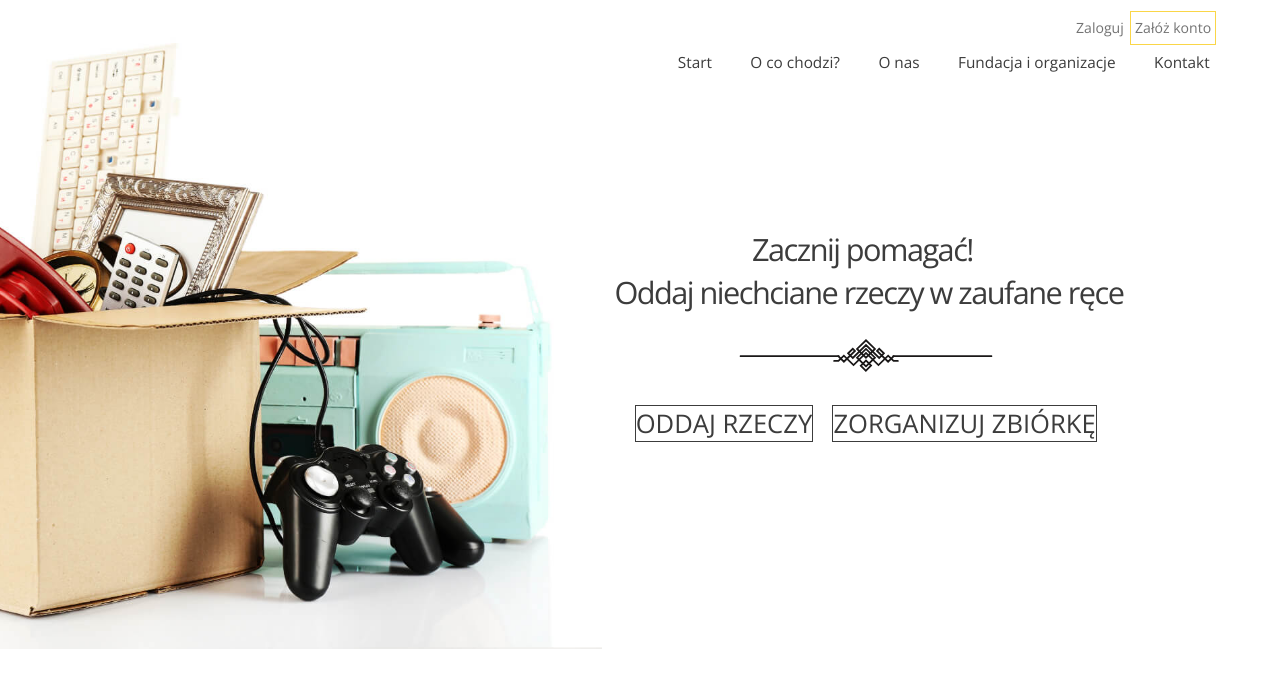
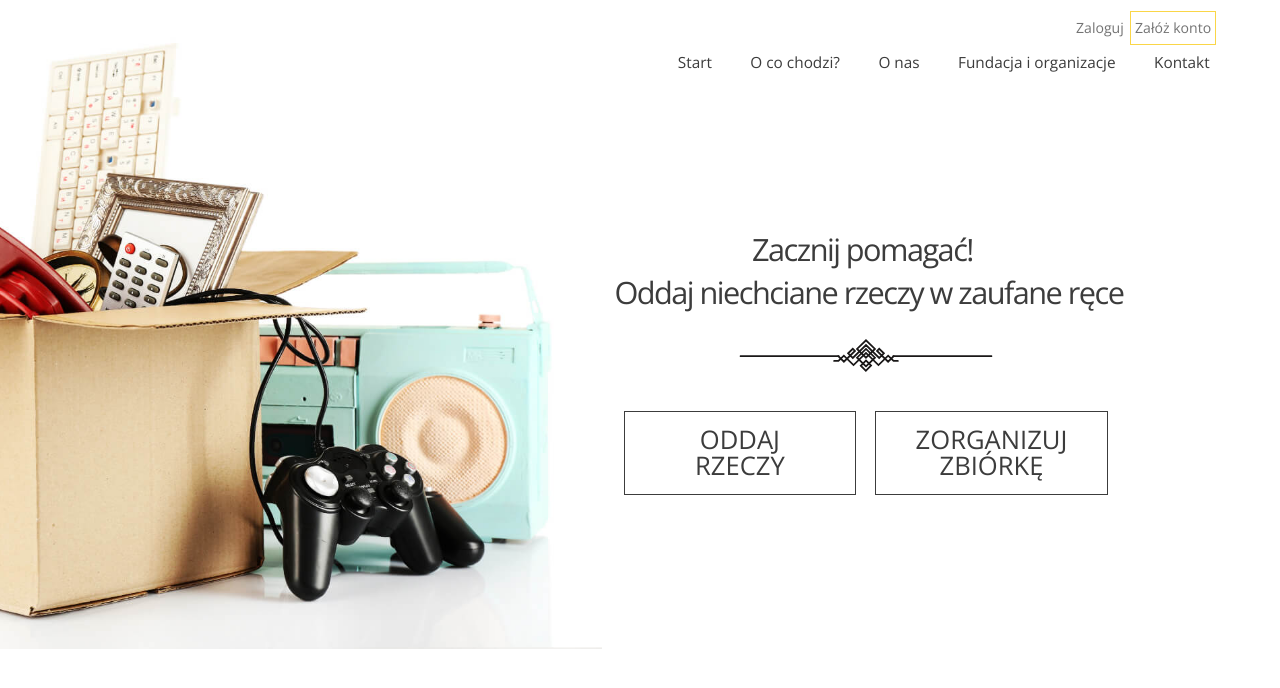
Before and after one commit to not-capuleti/oddaj-rzeczy, a React (Create React App) app: page /#/ in a window 1280 px wide. Shown: the top 688 px of the page. Built offline with nearby package versions, Linux system fonts and the light colour scheme.

Commit message:
Put text in btns into spans and set equal width for themgit

```diff
--- a/src/components/Home/Header/Decoration.js
+++ b/src/components/Home/Header/Decoration.js
@@ -3,7 +3,15 @@ import React, { Component } from 'react';
 class Decoration extends Component {
 	render() {
 		return (
-			<svg xmlns="http://www.w3.org/2000/svg" width="253" height="33" viewBox="0 0 253 33">
+			<svg
+				aria-labelledby="decoration"
+				role="img"
+				xmlns="http://www.w3.org/2000/svg"
+				width="253"
+				height="33"
+				viewBox="0 0 253 33"
+			>
+				<title id="decoration">Decorative line</title>
 				<defs>
 					<clipPath id="a">
 						<rect width="253" height="33" fill="none" />
--- a/src/components/Home/Header/IntroBtns.js
+++ b/src/components/Home/Header/IntroBtns.js
@@ -3,14 +3,18 @@ import { Link } from 'react-router-dom';
 
 class IntroBtns extends Component {
 	render() {
-		const introBtnTexts = [ 'Oddaj rzeczy', 'Zorganizuj zbiórkę' ];
 		return (
 			<div className="header__intro__btn">
-				{introBtnTexts.map((text, idx) => (
-					<Link to="/logowanie" key={idx}>
-						{text.toUpperCase()}
-					</Link>
-				))}
+				<Link to="/logowanie">
+					<span>ODDAJ</span>
+					{'\n'}
+					<span>RZECZY</span>
+				</Link>
+				<Link to="/logowanie">
+					<span>ZORGANIZUJ</span>
+					{'\n'}
+					<span>ZBIÓRKĘ</span>
+				</Link>
 			</div>
 		);
 	}
--- a/src/scss/components/_header.scss
+++ b/src/scss/components/_header.scss
@@ -57,7 +57,10 @@
 		}
 		.header__intro__btn {
 			padding-top: 3vw;
+			display: flex;
 			a {
+				display: block;
+				width: 18vw;
 				font-size: 2vw;
 				font-family: $font-base;
 				font-weight: 300;
@@ -67,8 +70,12 @@
 				background-color: transparent;
 				border: .75px solid $header-text-color;
 				cursor: pointer;
+				padding: 1.2vw 0;
 				&:first-of-type {
 					margin-right: 1.5vw;
+				}
+				span {
+					display: block;
 				}
 			}
 		}
```
